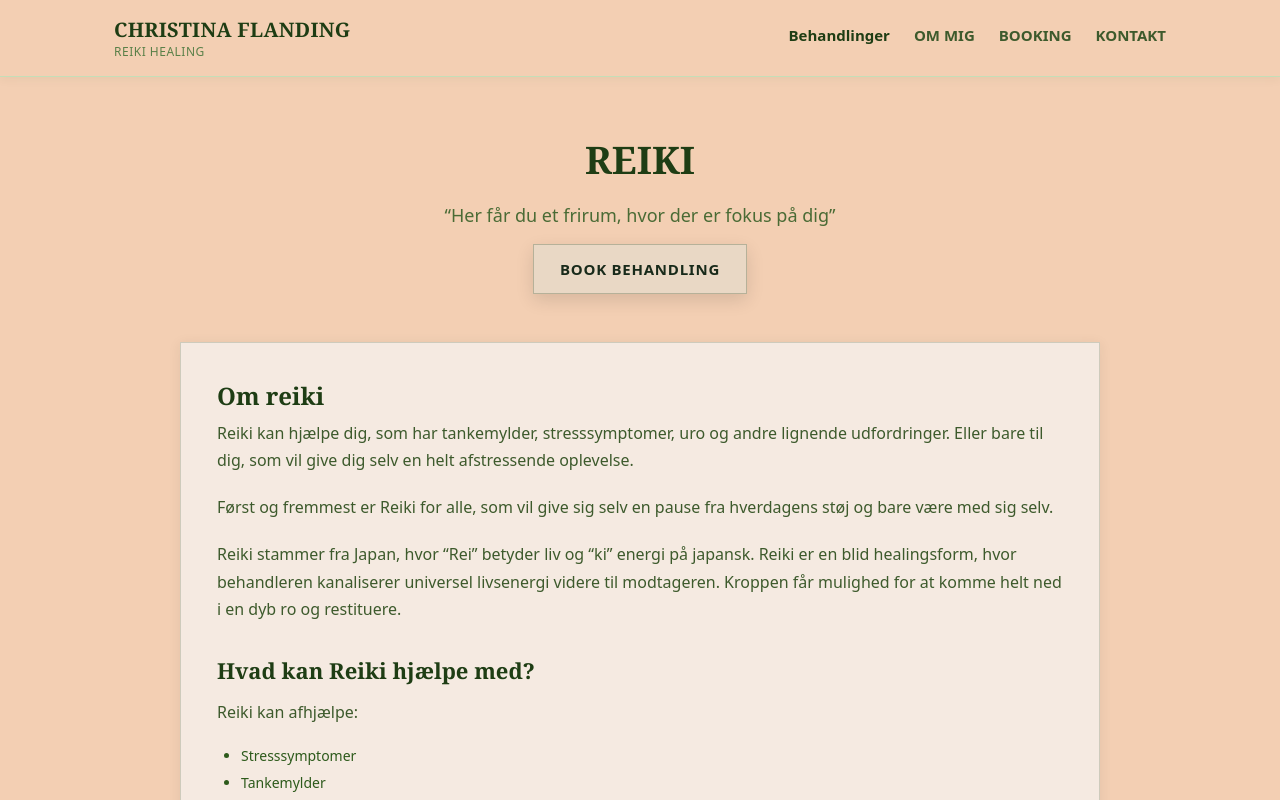
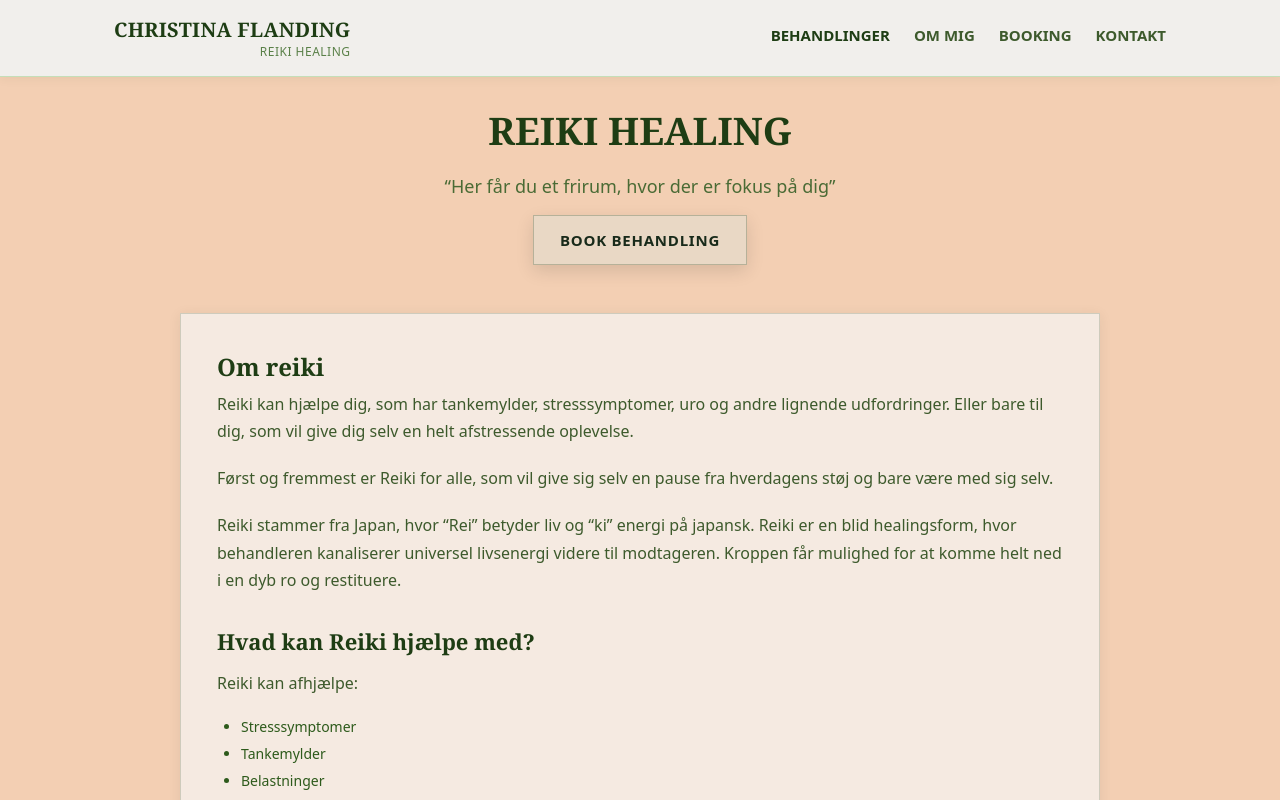
Before and after one commit to aaronalayo/christinaflanding, a React (Vite) app: page /behandlinger in a window 1280 px wide. Shown: the top 800 px of the page. Built offline with nearby package versions, Linux system fonts and the light colour scheme.

Commit message:
Adjust navbar positioning and font direction

```diff
--- a/src/App.tsx
+++ b/src/App.tsx
@@ -45,5 +45,6 @@ const styles: Styles = {
   mainContent: {
     flex: '1 0 auto',
     backgroundColor: '#F3CFB3',
+    paddingTop: '0',
   },
 };
--- a/src/components/Navbar.tsx
+++ b/src/components/Navbar.tsx
@@ -7,7 +7,7 @@ export default function Navbar() {
   const [mobileMenuOpen, setMobileMenuOpen] = useState(false);
 
   const links = [
-    { to: '/behandlinger', label: 'Behandlinger' },
+    { to: '/behandlinger', label: 'BEHANDLINGER' },
     { to: '/om-mig', label: 'OM MIG' },
     { to: '/booking', label: 'BOOKING' },
     { to: '/kontakt', label: 'KONTAKT' },
@@ -77,11 +77,13 @@ export default function Navbar() {
 
 const styles: Styles = {
   header: {
-    backgroundColor: '#F3CFB3',
+    backgroundColor: '#f1efec',
     borderBottom: '1.5px solid #C5DEB8',
-    position: 'sticky',
+    position: 'fixed',
     top: 0,
-    zIndex: 100,
+    left: 0,
+    width: '100%',
+    zIndex: 1000,
     boxShadow: '0 2px 10px rgba(45,90,27,0.06)',
   },
   container: {
@@ -112,6 +114,7 @@ const styles: Styles = {
     letterSpacing: '0.5px',
     textTransform: 'uppercase',
     fontWeight: '500',
+    float: 'right',
   },
   desktopNav: {
     display: 'flex',
--- a/src/pages/About.tsx
+++ b/src/pages/About.tsx
@@ -67,7 +67,7 @@ export default function About() {
 
 const styles: Styles = {
   page: {
-    padding: '56px 24px 80px',
+    padding: '104px 24px 80px',
     backgroundColor: '#F3CFB3',
   },
   container: {
--- a/src/pages/BookingPage.tsx
+++ b/src/pages/BookingPage.tsx
@@ -21,7 +21,7 @@ export default function BookingPage() {
 
 const styles: Styles = {
   page: {
-    padding: '48px 24px 80px',
+    padding: '104px 24px 80px',
     backgroundColor: '#F3CFB3',
     minHeight: '100%',
   },
--- a/src/pages/Contact.tsx
+++ b/src/pages/Contact.tsx
@@ -93,7 +93,7 @@ export default function Contact() {
 
 const styles: Styles = {
   page: {
-    padding: '56px 24px 80px',
+    padding: '104px 24px 80px',
     backgroundColor: '#F3CFB3',
   },
   container: {
--- a/src/pages/Home.tsx
+++ b/src/pages/Home.tsx
@@ -8,7 +8,7 @@ export default function Home() {
       <section className="site-hero" style={styles.hero}>
         <div style={styles.heroContent}>
           <div style={styles.heroTextBlock}>
-            <h1 className="site-hero-title" style={styles.heroTitle}>REIKI</h1>
+            <h1 className="site-hero-title" style={styles.heroTitle}>REIKI HEALING</h1>
             <p className="site-hero-subtitle" style={styles.heroSubtitle}>
               Blide, rogivende behandlinger, der hjælper dig med at komme ned i kroppen, finde ro og skabe plads til det, der virkelig betyder noget.
             </p>
@@ -66,7 +66,7 @@ const styles: Styles = {
     background: '#F3CFB3',
   },
   hero: {
-    backgroundImage: `linear-gradient(rgba(17, 26, 19, 0.42), rgba(17, 26, 19, 0.56)), url(${heroBackground})`,
+    backgroundImage: `linear-gradient(rgba(132, 134, 132, 0.42), rgba(17, 26, 19, 0.56)), url(${heroBackground})`,
     backgroundSize: 'cover',
     backgroundPosition: 'center',
     backgroundRepeat: 'no-repeat',
--- a/src/pages/Services.tsx
+++ b/src/pages/Services.tsx
@@ -6,7 +6,7 @@ export default function Services() {
     <div className="site-content-page" style={styles.page}>
       <div className="site-content-container" style={styles.container}>
         <div className="site-page-header" style={styles.header}>
-          <h1 className="site-page-title" style={styles.title}>REIKI</h1>
+          <h1 className="site-page-title" style={styles.title}>REIKI HEALING</h1>
           <p className="site-page-subtitle" style={styles.subtitle}>
             “Her får du et frirum, hvor der er fokus på dig”
           </p>
@@ -76,7 +76,7 @@ export default function Services() {
 
 const styles: Styles = {
   page: {
-    padding: '56px 24px 80px',
+    padding: '104px 24px 80px',
   },
   container: {
     maxWidth: '920px',
```
